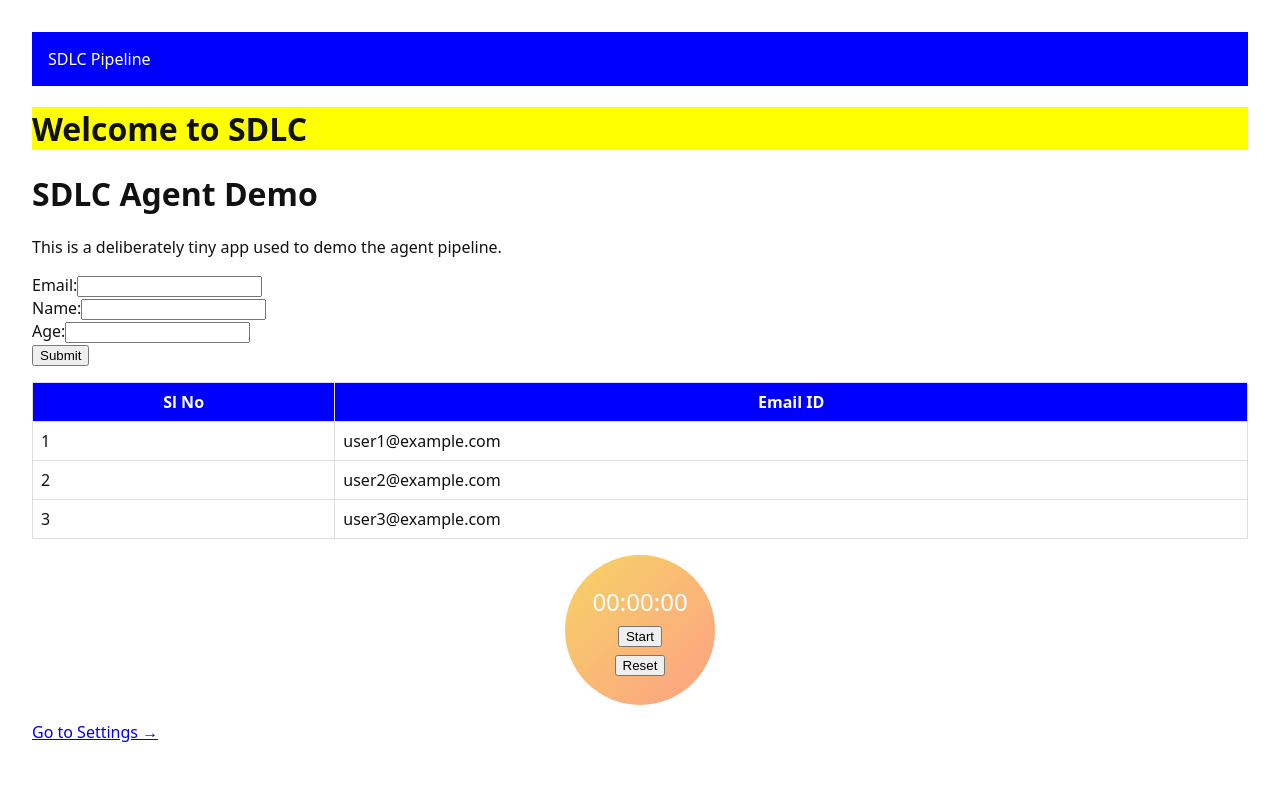
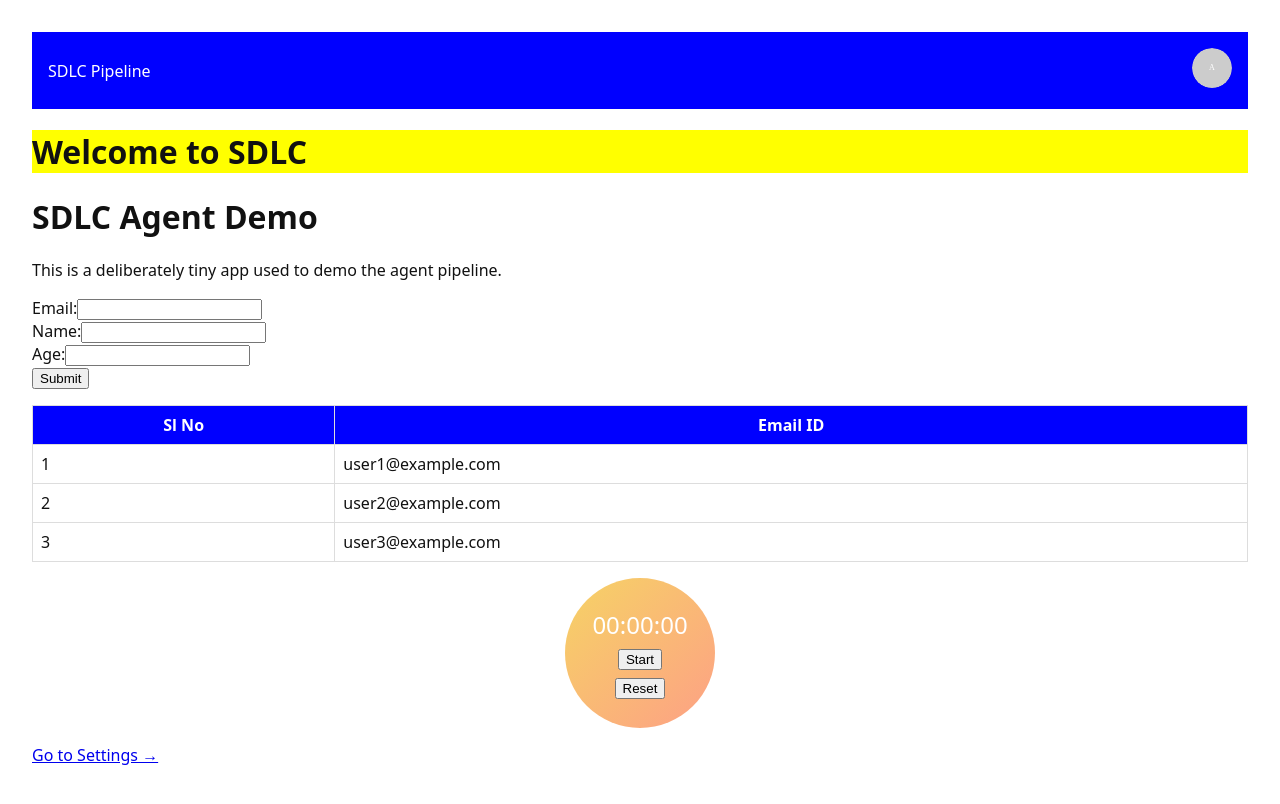
Before and after one commit to Rohit2697/demo-nextjs-app, a Next.js app: page / in a window 1280 px wide. Shown: the top 804 px of the page. Built offline with nearby package versions, Linux system fonts and the light colour scheme.

Commit message:
TICKET-875E95: add a navbar with avatar profile icon (#8)
* TICKET-875E95: add a navbar with avatar profile icon

* TICKET-875E95: fix — http://localhost:3000/_next/image?url=%2Favatar-placeholder.

---------

Co-authored-by: Rohit Dey <rohit.dey@ibm.com>

```diff
--- a/app/components/Navbar.tsx
+++ b/app/components/Navbar.tsx
@@ -1,9 +1,19 @@
 import React from 'react';
+import Image from 'next/image';
 
 const Navbar: React.FC = () => {
   return (
-    <nav style={{ backgroundColor: 'blue', padding: '1rem', color: 'white' }}>
-      SDLC Pipeline
+    <nav style={{ backgroundColor: 'blue', padding: '1rem', color: 'white', display: 'flex', justifyContent: 'space-between', alignItems: 'center' }}>
+      <div>SDLC Pipeline</div>
+      <div>
+        <Image
+          src="/avatar-placeholder.svg"
+          alt="Profile Avatar"
+          width={40}
+          height={40}
+          style={{ borderRadius: '50%' }}
+        />
+      </div>
     </nav>
   );
 };
```
Also changed, not shown: public/avatar-placeholder.png (added), public/avatar-placeholder.svg (added).
